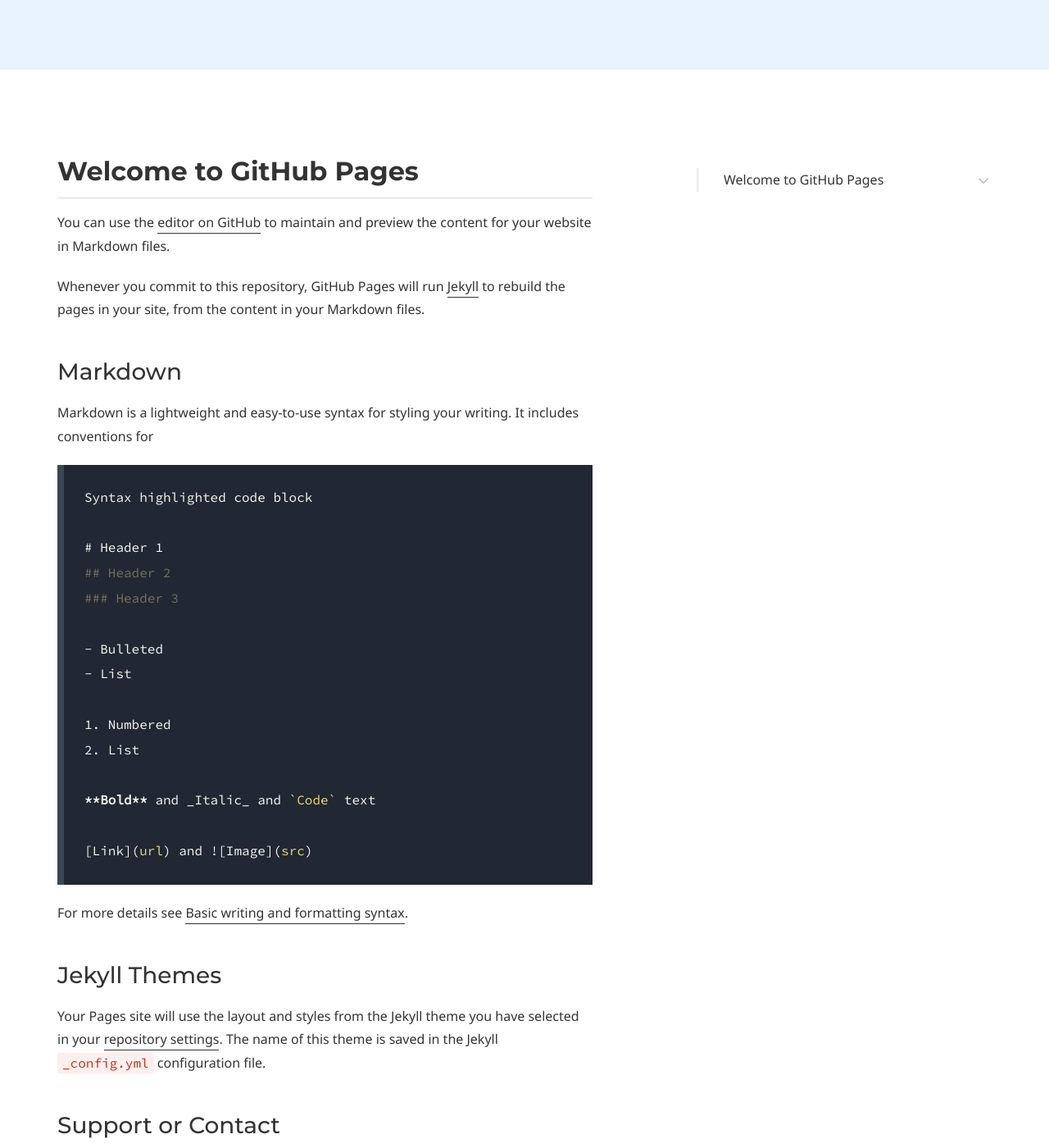
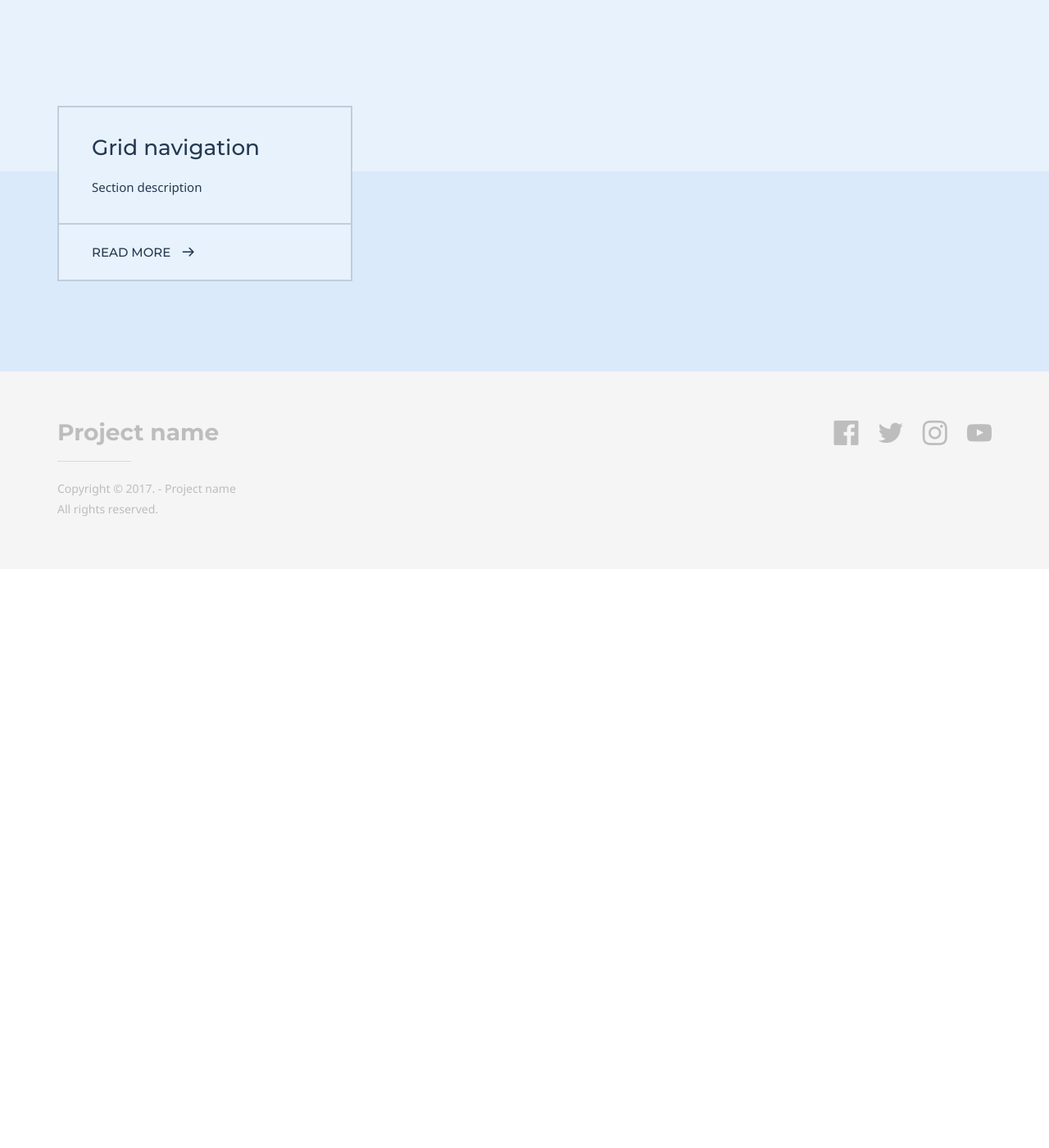
Before and after one commit to BrijeshDMIsystems/tsfdocs, a Jekyll site: the page built from index.md, in a window 1280 px wide and 1400 px high, scrolled down 375 px. Shown: the whole window at 82% size. Built offline with Jekyll 4.4.1, drawn with Linux system fonts in a browser that asks for light colours; some web fonts are replaced; our own code applies the rules of GitHub Pages for plain Markdown files; after the commit the page ends 1069 px from its top, so only the background shows below that; some of the changed text lies outside the part shown.

Commit message:
Add files via upload

````diff
--- a/index.md
+++ b/index.md
@@ -1,37 +1,31 @@
-## Welcome to GitHub Pages
+---
+# Page settings
+layout: homepage
+keywords:
 
-You can use the [editor on GitHub](https://github.com/BrijeshDMIsystems/tsfdocs/edit/gh-pages/index.md) to maintain and preview the content for your website in Markdown files.
+# Hero section
+title: Project name
+description: Project description
+buttons:
+    - content: Button
+      url: '#'
+      external_url: false
+    - icon: github
+      content: Button with icon
+      url: '#'
+      external_url: true
 
-Whenever you commit to this repository, GitHub Pages will run [Jekyll](https://jekyllrb.com/) to rebuild the pages in your site, from the content in your Markdown files.
+# Author box
+author:
+    title: About Author
+    title_url: '#'
+    external_url: true
+    description: Author description
 
-### Markdown
-
-Markdown is a lightweight and easy-to-use syntax for styling your writing. It includes conventions for
-
-```markdown
-Syntax highlighted code block
-
-# Header 1
-## Header 2
-### Header 3
-
-- Bulleted
-- List
-
-1. Numbered
-2. List
-
-**Bold** and _Italic_ and `Code` text
-
-[Link](url) and ![Image](src)
-```
-
-For more details see [Basic writing and formatting syntax](https://docs.github.com/en/github/writing-on-github/getting-started-with-writing-and-formatting-on-github/basic-writing-and-formatting-syntax).
-
-### Jekyll Themes
-
-Your Pages site will use the layout and styles from the Jekyll theme you have selected in your [repository settings](https://github.com/BrijeshDMIsystems/tsfdocs/settings/pages). The name of this theme is saved in the Jekyll `_config.yml` configuration file.
-
-### Support or Contact
-
-Having trouble with Pages? Check out our [documentation](https://docs.github.com/categories/github-pages-basics/) or [contact support](https://support.github.com/contact) and we’ll help you sort it out.
+# Grid navigation
+grid_navigation:
+    - title: Grid navigation
+      excerpt: Section description
+      cta: Read more
+      url: '#'
+---
````
Also changed, not shown: favicon.ico (added).
